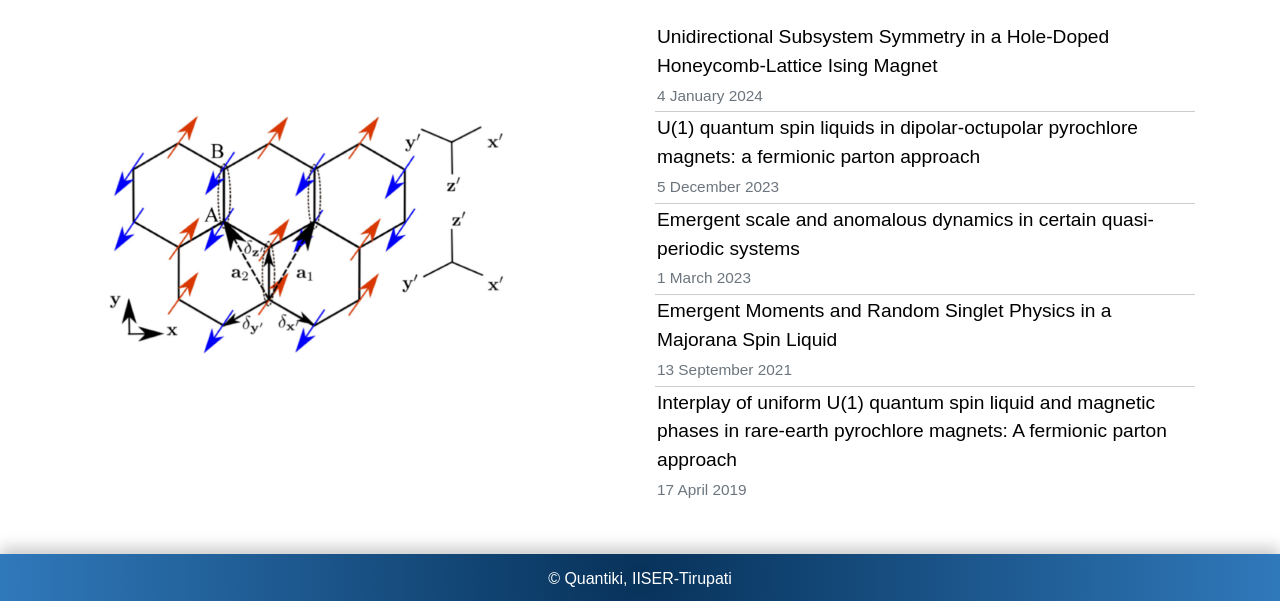
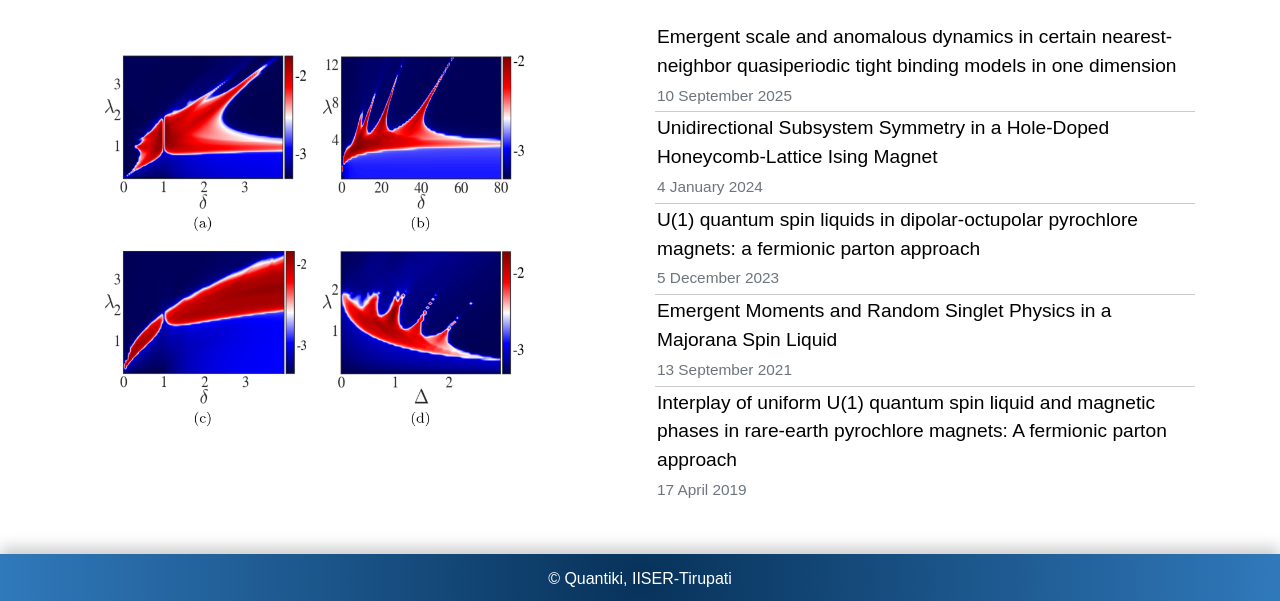
Before and after one commit to quantiki/quantiki.github.io, a website: page publication.html in a window 1280 px wide. Shown: the part 199-800 px from the top of the page. Drawn offline with nearby package versions, Linux system fonts and the light colour scheme.

Commit message:
Update publication.html

```diff
--- a/publication.html
+++ b/publication.html
@@ -108,10 +108,10 @@
             <div id="newsfeed4" class="tabcontent col-md-6 ml-auto align-self-stretch border-0 "><img class="mdimg img-fluid" src="./Images/Emergent .png"></div>
             <div id="newsfeed5" class="tabcontent col-md-6 ml-auto align-self-stretch border-0 "><img class="mdimg img-fluid" src="./Images/pyrochlore lattice.png"></div>
             <div class="col-md-6 col-sm-6 align-self-center tab mr-auto">
+                <a class="tablinks" style="font-size: larger;" href="https://journals.aps.org/prb/abstract/10.1103/5t3z-f6bj" onmouseover="openCity(event, 'newsfeed3')" id="defaultOpen" target="_blank">Emergent scale and anomalous dynamics in certain nearest-neighbor quasiperiodic tight binding models in one dimension<div><small class="text-muted"> 10 September 2025</small></div></a>
                 <a class="tablinks" style="font-size: larger;" href="https://journals.aps.org/prl/abstract/10.1103/PhysRevLett.132.016701" onmouseover="openCity(event, 'newsfeed1')" id="defaultOpen" target="_blank">Unidirectional Subsystem Symmetry in a Hole-Doped Honeycomb-Lattice Ising Magnet<div><small class="text-muted"> 4 January 2024</small></div></a>
                 <a class="tablinks" style="font-size: larger;" href="https://doi.org/10.48550/arXiv.2312.03106" onmouseover="openCity(event, 'newsfeed2')"  id="defaultOpen" target="_blank">U(1) quantum spin liquids in dipolar-octupolar pyrochlore magnets: a fermionic parton approach<div><small class="text-muted"> 5 December 2023 </small></div></a>
-                <a class="tablinks" style="font-size: larger;" href="https://www.researchgate.net/publication/368877531_Emergent_scale_and_anomalous_dynamics_in_certain_quasi-periodic_systems" onmouseover="openCity(event, 'newsfeed3')" id="defaultOpen" target="_blank">Emergent scale and anomalous dynamics in certain quasi-periodic systems<div><small class="text-muted"> 1 March 2023</small></div></a>
-                <a class="tablinks" style="font-size: larger;" href="https://doi.org/10.1103/PhysRevLett.127.127201" onmouseover="openCity(event, 'newsfeed4')" id="defaultOpen" target="_blank">Emergent Moments and Random Singlet Physics in a Majorana Spin Liquid<div><small class="text-muted"> 13 September 2021 </small></div></a>
+<a class="tablinks" style="font-size: larger;" href="https://doi.org/10.1103/PhysRevLett.127.127201" onmouseover="openCity(event, 'newsfeed4')" id="defaultOpen" target="_blank">Emergent Moments and Random Singlet Physics in a Majorana Spin Liquid<div><small class="text-muted"> 13 September 2021 </small></div></a>
                 <a class="tablinks" style="font-size: larger;" href="https://doi.org/10.1103/PhysRevB.99.134425" onmouseover="openCity(event, 'newsfeed5')" id="defaultOpen" target="_blank"> Interplay of uniform U(1) quantum spin liquid and magnetic phases in rare-earth pyrochlore magnets: A fermionic parton approach<div><small class="text-muted"> 17 April 2019 &nbsp; </small></div></a>
             </div>
         </div>
@@ -119,6 +119,20 @@
     </div>
 
 
+
+    <div class="research-article">
+        <h1>ArXiv Papers</h1>
+        <ul>
+            <li>
+                <strong><a href="https://arxiv.org/abs/2606.28550" target="_blank">Dynamically Generated Fermi Surface Mismatch and Relativistic Superfluidity in a Two-Component Massless Fermionic Theory</a></strong><br>
+                Mandal, Susobhan and Sanyal, Sambuddha. (2026). arXiv:2606.28550.
+            </li>
+            <li>
+                <strong><a href="https://arxiv.org/abs/2601.09793" target="_blank">Emergent Nonperturbative Universal Floquet Localization</a></strong><br>
+                Pakrashi, Soumadip and Rajak, Atanu and Sanyal, Sambuddha. (2026). arXiv:2601.09793.
+            </li>
+        </ul>
+    </div>
 
     <div class="research-article">
         <h1> <a href="https://scholar.google.co.in/citations?user=yu8UFdMAAAAJ&hl=en&oi=sra">Publications</a></h1>
@@ -190,6 +204,17 @@
 
         // Call the parseBibtex function with your BibTeX data
         var bibtexData = `
+        @article{nair2025emergent,
+          title={Emergent scale and anomalous dynamics in certain nearest-neighbor quasiperiodic tight binding models in one dimension},
+          author={Nair, Parvathy S and Joy, Dintomon and Deb, Rohit and Pakrashi, Soumadip and Sanyal, Sambuddha},
+          journal={Physical Review B},
+          volume={112},
+          number={10},
+          pages={104203},
+          year={2025},
+          publisher={APS}
+        }
+
         @article{sanyal2024unidirectional,
                 title={Unidirectional subsystem symmetry in a hole-doped honeycomb-lattice Ising magnet},
                 author={Sanyal, Sambuddha and Wietek, Alexander and Sous, John},
@@ -208,12 +233,7 @@
                 year={2023}
                 }
 
-        @article{nair2023emergent,
-                title={Emergent scale and anomalous dynamics in certain quasi-periodic systems},
-                author={Nair, Parvathy S and Joy, Dintomon and Sanyal, Sambuddha},
-                journal={arXiv preprint arXiv:2302.14053},
-                year={2023}
-                }
+
 
         @article{sanyal2023parton,
                 title={Parton construction for Dipolar-Octupolar spin liquids in pyrochlore},
```
